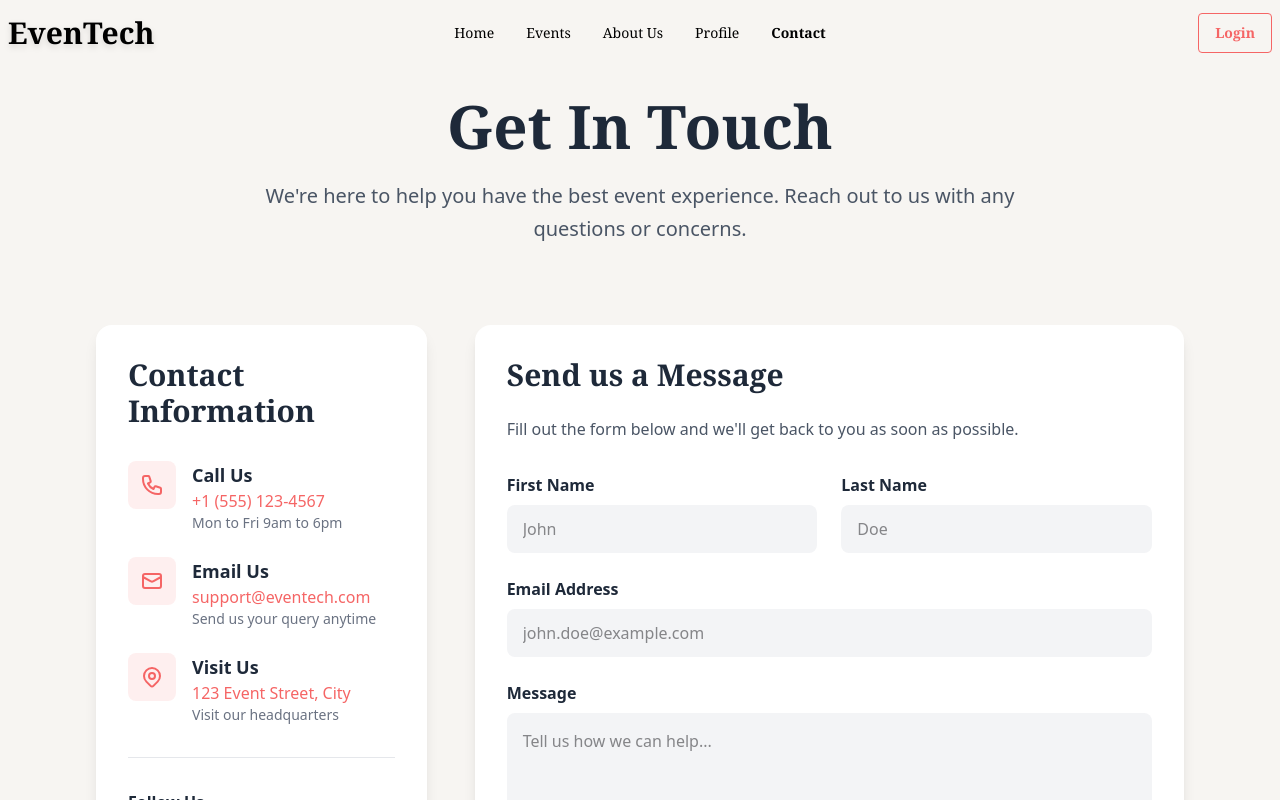
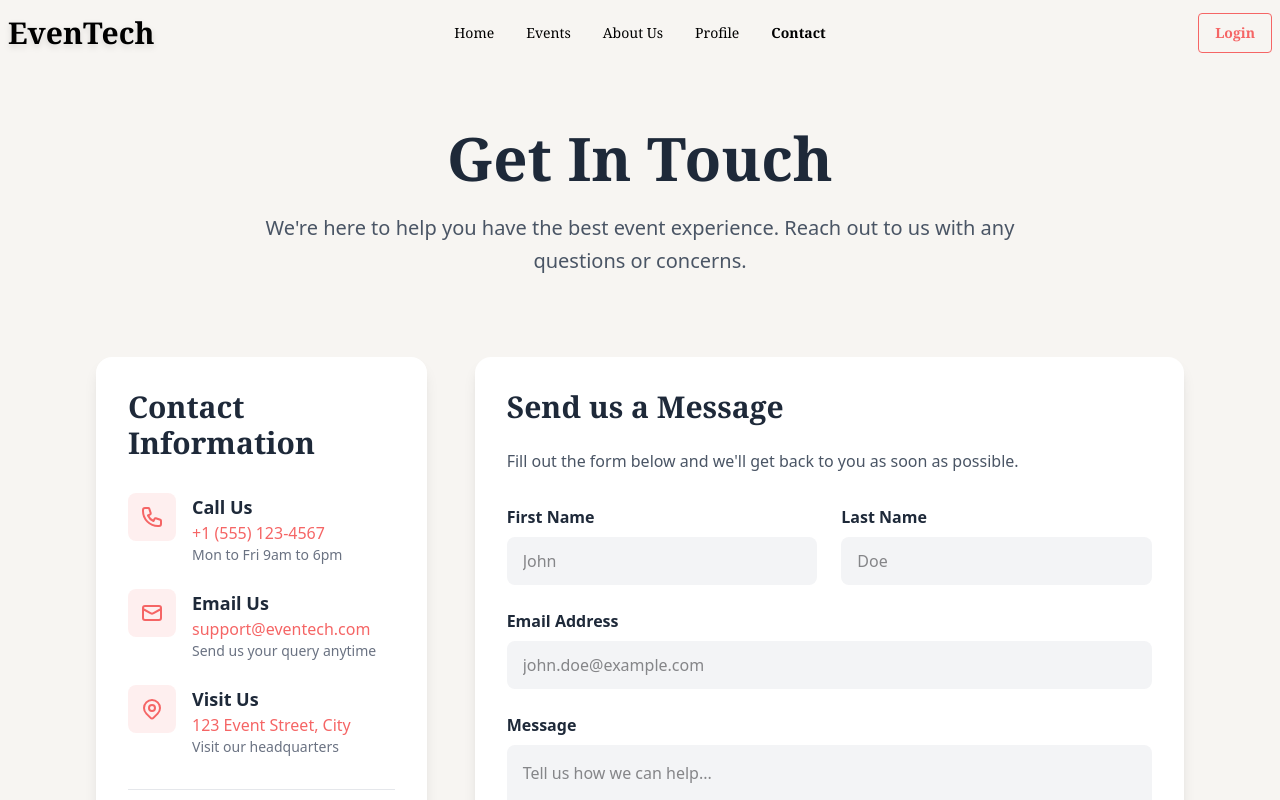
Before and after one commit to noorjahan220/event-management, a React (Vite) app: page /contact in a window 1280 px wide. Shown: the top 800 px of the page. Built offline with nearby package versions, Linux system fonts and the light colour scheme; no server answers.

Commit message:
fix some issue

```diff
--- a/src/Pages/ContactUs/ContactUs.jsx
+++ b/src/Pages/ContactUs/ContactUs.jsx
@@ -72,7 +72,7 @@ const ContactUs = () => {
     ];
 
     return (
-        <div className="min-h-screen pb-12 sm:pt-20 lg:pt-24 sm:pb-16">
+        <div className="min-h-screen pt-24 pb-12 lg:pt-32 sm:pb-16">
             <div className="container px-4 mx-auto sm:px-6 lg:px-8">
                 {/* Hero Section */}
                 <div className="mb-16 text-center lg:mb-20">
--- a/src/Pages/EventDetails/RegistrationForm.jsx
+++ b/src/Pages/EventDetails/RegistrationForm.jsx
@@ -223,13 +223,13 @@ const RegistrationForm = ({ event, onClose }) => {
               <button
                 type="button"
                 onClick={onClose}
-                className="flex-1 py-3 text-lg font-semibold text-gray-700 transition-all duration-300 border-gray-300 btn btn-outline hover:bg-gray-50 hover:border-gray-400"
+                className="flex-1 py-3 font-semibold text-gray-700 transition-all duration-300 border-gray-300 text-md btn btn-outline hover:bg-gray-50 hover:border-gray-400"
               >
                 Cancel
               </button>
               <button
                 type="submit"
-                className="btn bg-[#F56565] border-[#F56565] text-white hover:bg-[#E53E3E] hover:border-[#E53E3E] flex-1 py-3 text-lg font-semibold transition-all duration-300 hover:scale-105"
+                className="btn bg-[#F56565] border-[#F56565] text-white hover:bg-[#E53E3E] hover:border-[#E53E3E] flex-1 py-3 text-md font-semibold transition-all duration-300 hover:scale-105"
               >
                 Confirm Booking
               </button>
```
